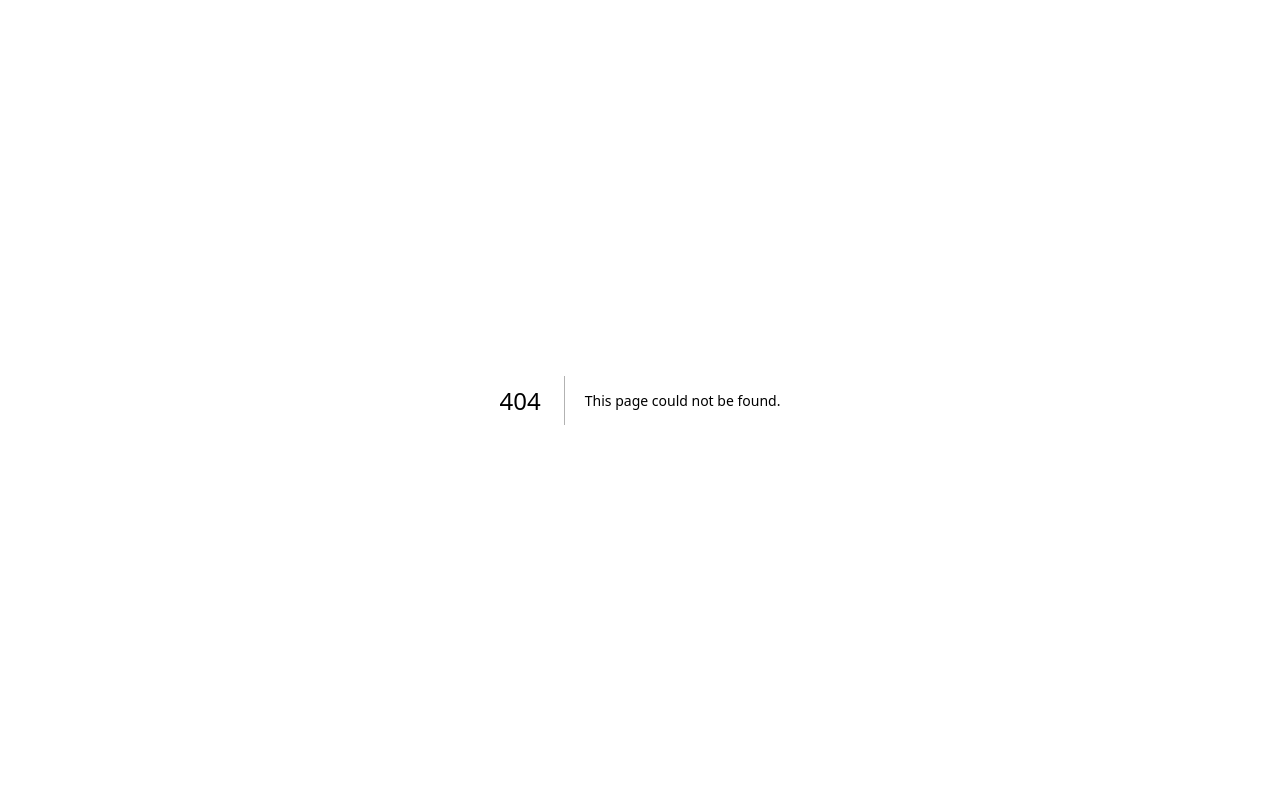
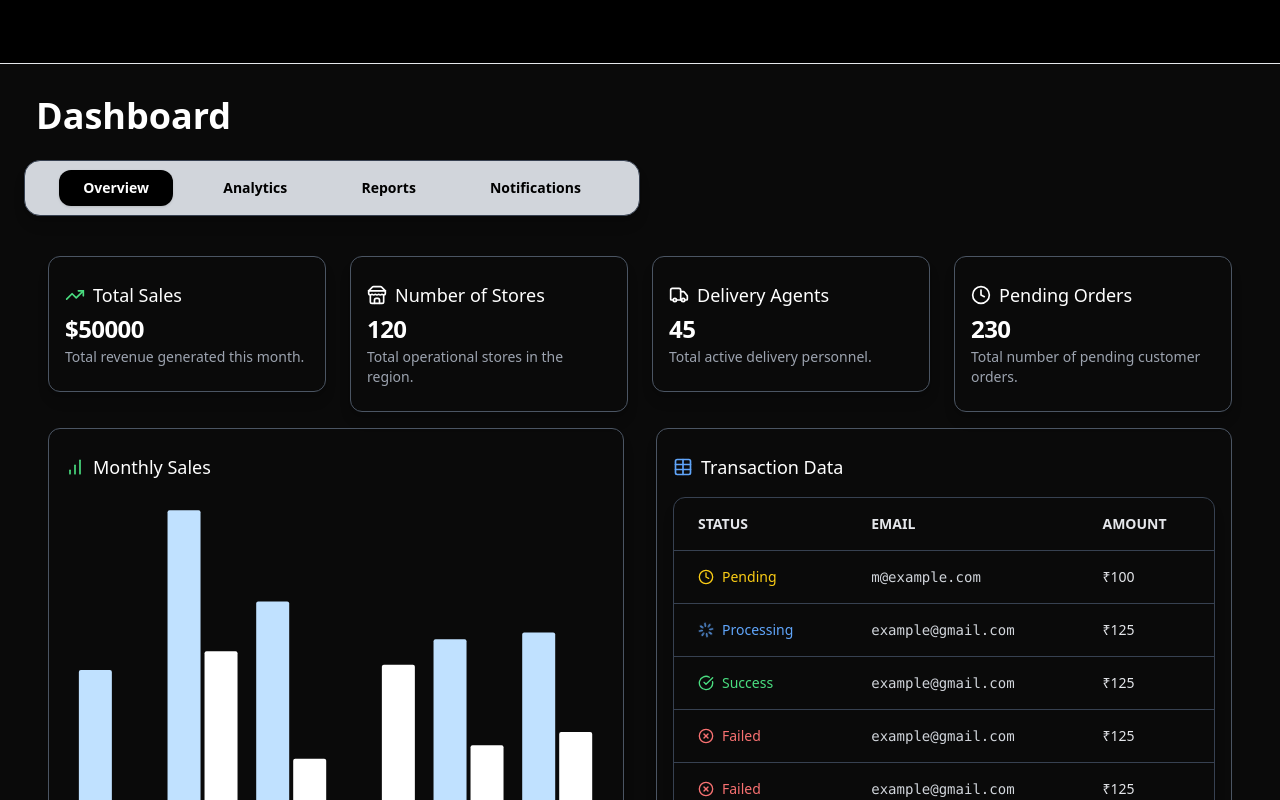
Before and after one commit to vrMithun/SonyHackathon, a Next.js app in the folder frontend/: page /manufacturer in a window 1280 px wide. Before the commit this address had no page. Shown: the top 800 px of the page. Built offline with nearby package versions, Linux system fonts and the light colour scheme.

Commit message:
small_changes

```diff
--- /dev/null
+++ b/frontend/app/manufacturer/layout.tsx
@@ -0,0 +1,16 @@
+"use client";
+import React from 'react';
+import { Navbar } from '@/components/manufacturer/nav_bar';
+
+export default function RootLayout({
+  children,
+}: {
+  children: React.ReactNode;
+}) {
+  return (
+    <div>
+      <Navbar />
+      <main>{children}</main>
+    </div>
+  );
+}
--- a/frontend/app/dashBoard/page.tsx
+++ b/frontend/app/manufacturer/page.tsx
@@ -3,8 +3,8 @@ import React, { useEffect, useState } from "react";
 import { Tabs, TabsList, TabsTrigger, TabsContent } from "@/components/ui/tabs";
 import { Card } from "@/components/ui/card";
 import { Bar, BarChart, CartesianGrid, XAxis } from "recharts";
-import { DataTable } from "./data-table";
-import { columns } from "./columns";
+import { DataTable } from "../../components/manufacturer/data-table";
+import { columns } from "../../components/manufacturer/columns";
 import {
   ChartConfig,
   ChartContainer,
--- /dev/null
+++ b/frontend/components/manufacturer/nav_bar.tsx
@@ -0,0 +1,67 @@
+import Link from "next/link";
+import { buttonVariants } from "@/components/ui/button";
+import Anchor from "@/components/customerpage/anchor";
+
+export const NAVLINKS = [
+  {
+    title: "Dashboard",
+    href: "/manufacturer/dashboard",
+  },
+  {
+    title: "Accounting",
+    href: "/manufacturer/accounting",
+  },
+  {
+    title: "StockCount",
+    href: "/manufacturer/stockCount",
+  },
+  {
+    title: "Profile",
+    href: "/manufacturer/profile",
+  },
+];
+
+export function Navbar() {
+  return (
+    <nav className="w-full border-b h-16 sticky top-0 z-50 bg-background">
+      <div className="sm:container mx-auto w-[95vw] h-full flex items-center justify-between md:gap-2">
+        <div className="flex items-center gap-5">
+          <div className="flex items-center gap-6">
+            <div className="sm:flex hidden">
+              <Logo />
+            </div>
+            <div className="lg:flex hidden items-center gap-4 text-sm font-medium text-muted-foreground text-blue-400">
+              <NavMenu />
+            </div>
+          </div>
+        </div>
+      </div>
+    </nav>
+  );
+}
+
+export function Logo() {
+  return (
+    <Link href="/customerpage/dashboard" className="flex items-center gap-2.5">
+      <h2 className="text-md font-bold font-code">Manufacturer</h2>
+    </Link>
+  );
+}
+
+export function NavMenu() {
+  return (
+    <>
+      {NAVLINKS.map((item) => (
+        <Anchor
+          key={item.title + item.href}
+          activeClassName="!text-primary dark:font-medium font-semibold"
+          absolute
+          className="flex items-center gap-1 dark:text-stone-300/85 text-stone-800"
+          href={item.href}
+        >
+          {item.title}
+        </Anchor>
+      ))}
+    </>
+  );
+}
```
Also changed, not shown: frontend/components/manufacturer/columns.tsx (renamed from frontend/app/dashBoard/columns.tsx), frontend/components/manufacturer/data-table.tsx (renamed from frontend/app/dashBoard/data-table.tsx).
